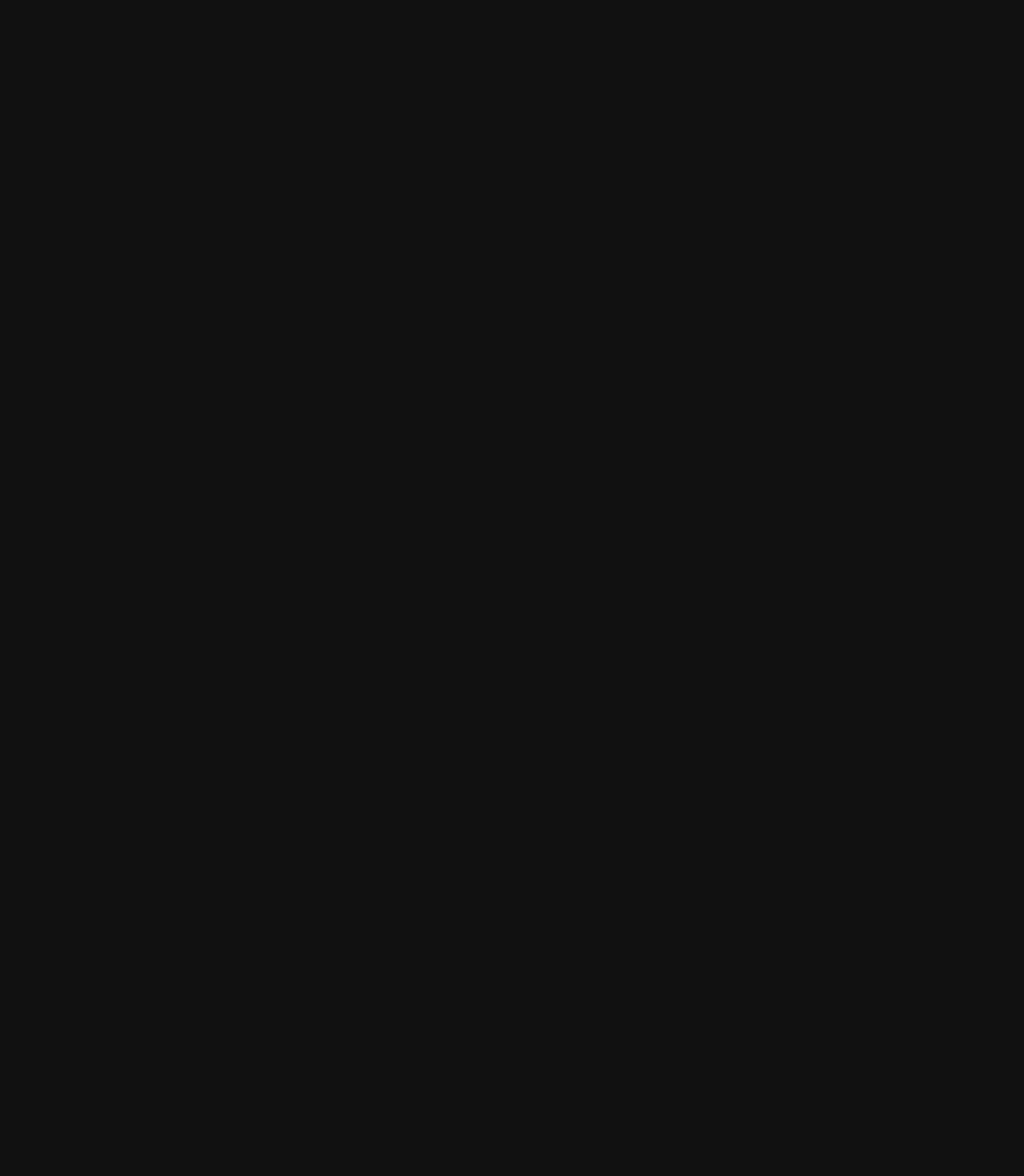
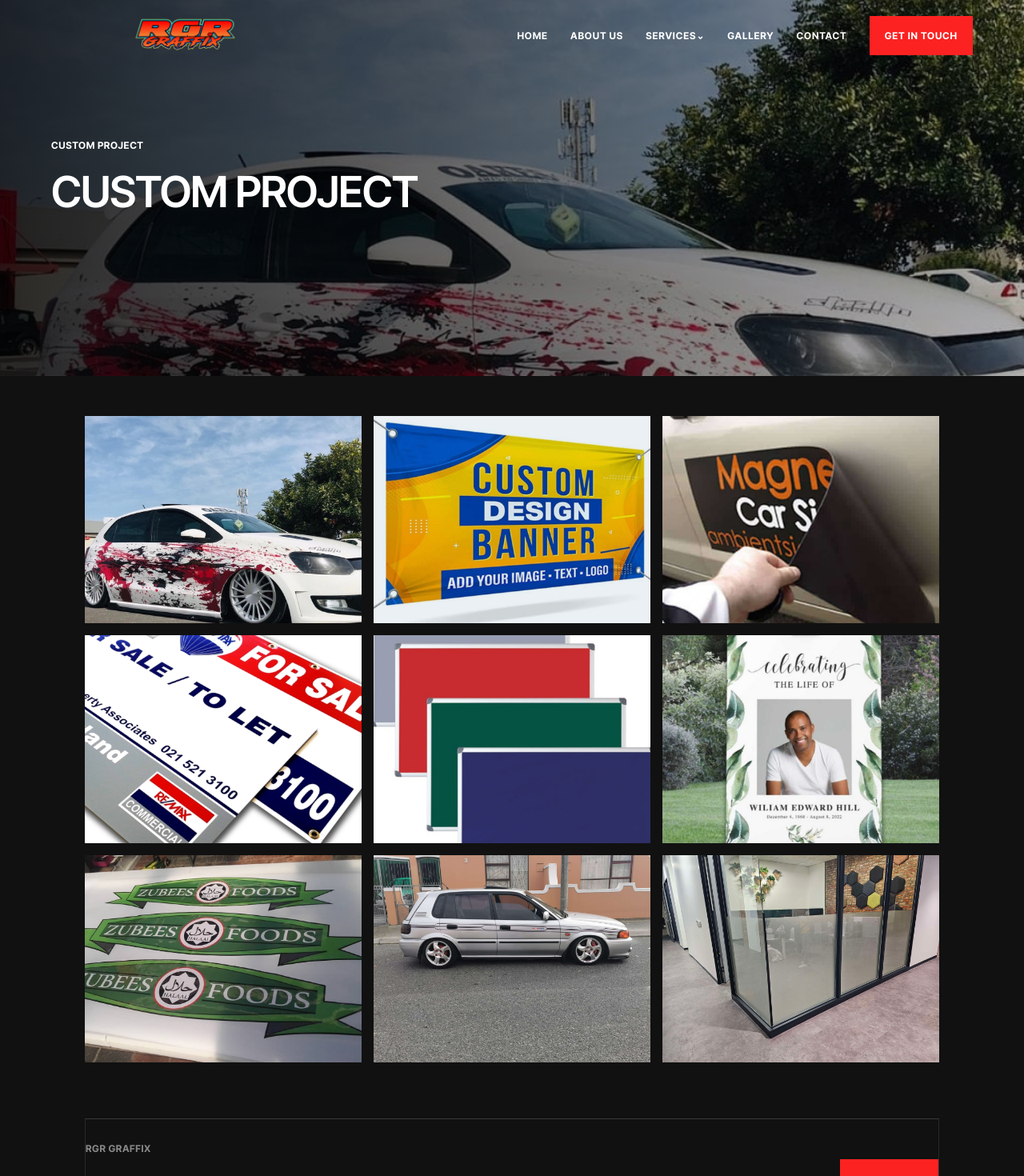
Before and after one commit to pp0447515-web/rgrgraffix, a Next.js app: page /custom-project in a window 1280 px wide. Before the commit this address had no page. Shown: the top 1470 px of the page at 80% size. Before the commit the page ends 800 px from the top, so only its background shows below. Built offline with nearby package versions, Linux system fonts and the light colour scheme.

Commit message:
Recreate recovered Custom Project page with original assets

```diff
--- /dev/null
+++ b/app/custom-project/page.tsx
@@ -0,0 +1,47 @@
+import type { Metadata } from "next";
+import Link from "next/link";
+import SiteHeader from "../components/SiteHeader";
+import SiteFooter from "../components/SiteFooter";
+
+export const metadata: Metadata = { title: "Custom Project | RGR Graffix" };
+
+const projectImages = [
+  "Untitled-design-13.jpg",
+  "1-3.jpg",
+  "2-3.jpg",
+  "3-3.jpg",
+  "4-3.jpg",
+  "5-3.jpg",
+  "6-3.jpg",
+  "IMG_20200730_105059-scaled.jpg",
+  "20231206_211224-scaled.jpg",
+];
+
+export default function CustomProjectPage() {
+  return (
+    <>
+      <SiteHeader />
+      <main className="inner-page">
+        <section className="inner-hero">
+          <div className="inner-hero-image" style={{ backgroundImage: 'linear-gradient(90deg,rgba(0,0,0,.82),rgba(0,0,0,.28)),url("/images/Untitled-design-13.jpg")' }} />
+          <div className="inner-hero-content">
+            <p className="eyebrow">CUSTOM PROJECT</p>
+            <h1>Custom Project</h1>
+          </div>
+        </section>
+        <section className="section-wrap gallery-content">
+          <div className="gallery-grid">
+            {projectImages.map((image) => (
+              <figure key={image}><img src={`/images/${image}`} alt="RGR Graffix project" loading="lazy" /></figure>
+            ))}
+          </div>
+          <div className="service-next-step">
+            <div><p className="eyebrow">RGR GRAFFIX</p><h2>Book Appointment</h2></div>
+            <Link className="button button-light" href="/contact">Contact Us</Link>
+          </div>
+        </section>
+      </main>
+      <SiteFooter />
+    </>
+  );
+}
```
